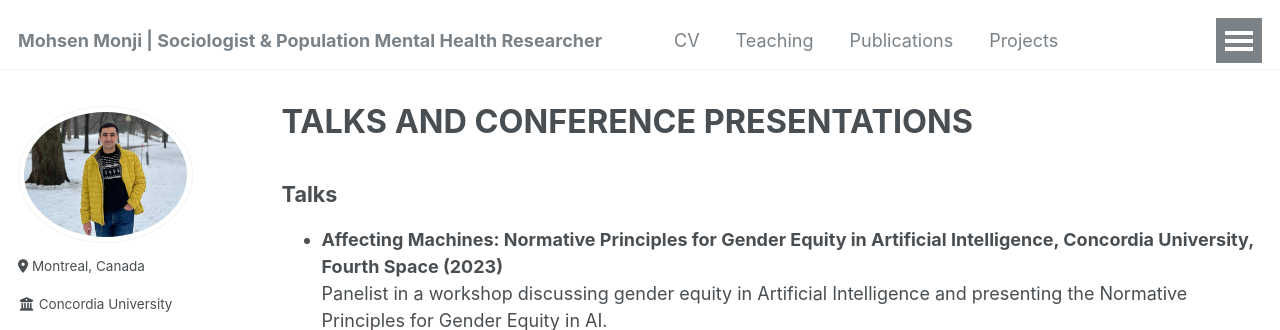
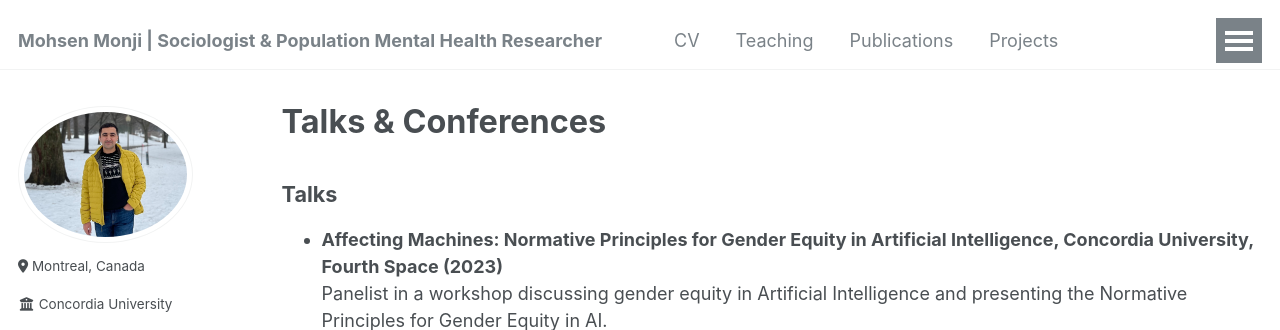
Before and after one commit to Mohsnmonji/mohsnmonji.github.io, a Jekyll site: the page built from _pages/talks.html, in a window 1280 px wide and 1398 px high, cut to the strip 0-330 px from the top of the window. Built offline with Jekyll 4.4.1, drawn with Linux system fonts in a browser that asks for light colours.

Commit message:
Update talks.html

```diff
--- a/_pages/talks.html
+++ b/_pages/talks.html
@@ -1,6 +1,6 @@
 ---
 layout: archive
-title: "TALKS AND CONFERENCE PRESENTATIONS"
+title: "Talks & Conferences"
 permalink: /talks/
 author_profile: true
 ---
```
